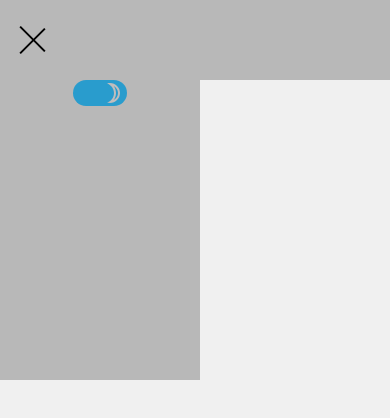
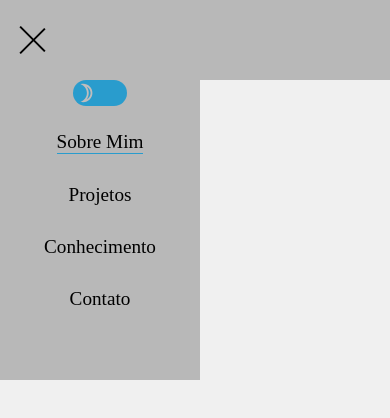
Before and after one commit to bernardobfg/portifolio, a React (Create React App) app: page / in a window 390 px wide. Both pictures are taken after a click on the element 32 px from the left and 40 px from the top of the page. Shown: the top 418 px of the page. Built offline with nearby package versions, Linux system fonts and the light colour scheme.

Commit message:
corrige erro no botao de trocar de tema

```diff
--- a/src/components/Header/styles.js
+++ b/src/components/Header/styles.js
@@ -16,7 +16,6 @@ export const Menu = styled.ul`
     align-items: center;
     color: ${props => props.theme.text};
     margin-left: 50px;
-    background-color: ${props => props.theme.header};
     @media(max-width: 1000px){
         display:none;
     }
--- a/src/components/MenuLateral/index.js
+++ b/src/components/MenuLateral/index.js
@@ -1,5 +1,5 @@
 import React, {useState} from 'react';
-import { MenuContainer, ToggleDiv} from './styles';
+import { MenuContainer, ToggleDiv, Menu, Li} from './styles';
 import { useProvider } from "../../Provider"
 import Sun from "../../assets/sun.svg"
 import Moon from "../../assets/moon.svg"
@@ -10,16 +10,22 @@ const MenuLateral = () => {
 
     const handleClick = async (e) => {
         e.preventDefault()
+        localStorage.setItem("theme",themeName === "light" ? "dark" : "light")
         await setThemeName(themeName === "light" ? "dark" : "light")
         setIcon(icon === Sun ? Moon : Sun)
-        localStorage.setItem("theme",themeName)
+
     }
 
     return (
         <MenuContainer open={openMenu}>
-            <ToggleDiv onClick={(e) => handleClick(e)}>
-                <img src={icon} alt="toggleIcon"/>
+            <ToggleDiv onClick={(e) => handleClick(e)} bg={icon} themeName={themeName}>
             </ToggleDiv>
+            <Menu>
+                <Li selected>Sobre Mim</Li>
+                <Li>Projetos</Li>
+                <Li>Conhecimento</Li>
+                <Li>Contato</Li>
+            </Menu>
         </MenuContainer>
     );
 }
--- a/src/components/MenuLateral/styles.js
+++ b/src/components/MenuLateral/styles.js
@@ -9,6 +9,9 @@ export const MenuContainer = styled.div`
     height: 300px;
     width: 200px;
     background-color: ${props => props.theme.header};
+    @media(min-width: 1000px){
+        display:none;
+    }
 `
 
 export const ToggleDiv = styled.div`
@@ -20,5 +23,28 @@ export const ToggleDiv = styled.div`
     background-color: ${props => props.theme.toggleBg};
     display: flex;
     align-items:center;
-    justify-content: ${props => props.themeName !== "light" ? "flex-end" : "flex-start"};
+    background-image: url(${props => props.bg});
+    background-repeat: no-repeat;
+    background-size: 40%;
+    background-position: ${props => props.themeName === "light" ? "5%" : "95%"} 50%;
+    //justify-content: ${props => props.themeName !== "light" ? "flex-end" : "flex-start"};
 `
+export const Menu = styled.ul`
+    display: flex;
+    flex-direction: column;
+    align-items: center;
+    margin-top: 20px;
+    color: ${props => props.theme.text};
+    @media(min-width: 1000px){
+        display:none;
+    }
+`
+
+export const Li = styled.li`
+    cursor: pointer;
+    font-size: 1.2em;
+    margin: 15px 0;
+    margin-top: ${props => props.selected? "5px": null};
+    border-bottom: ${props => props.selected? `1px solid ${props.theme.toggleBg}`: null};
+
+`
```
